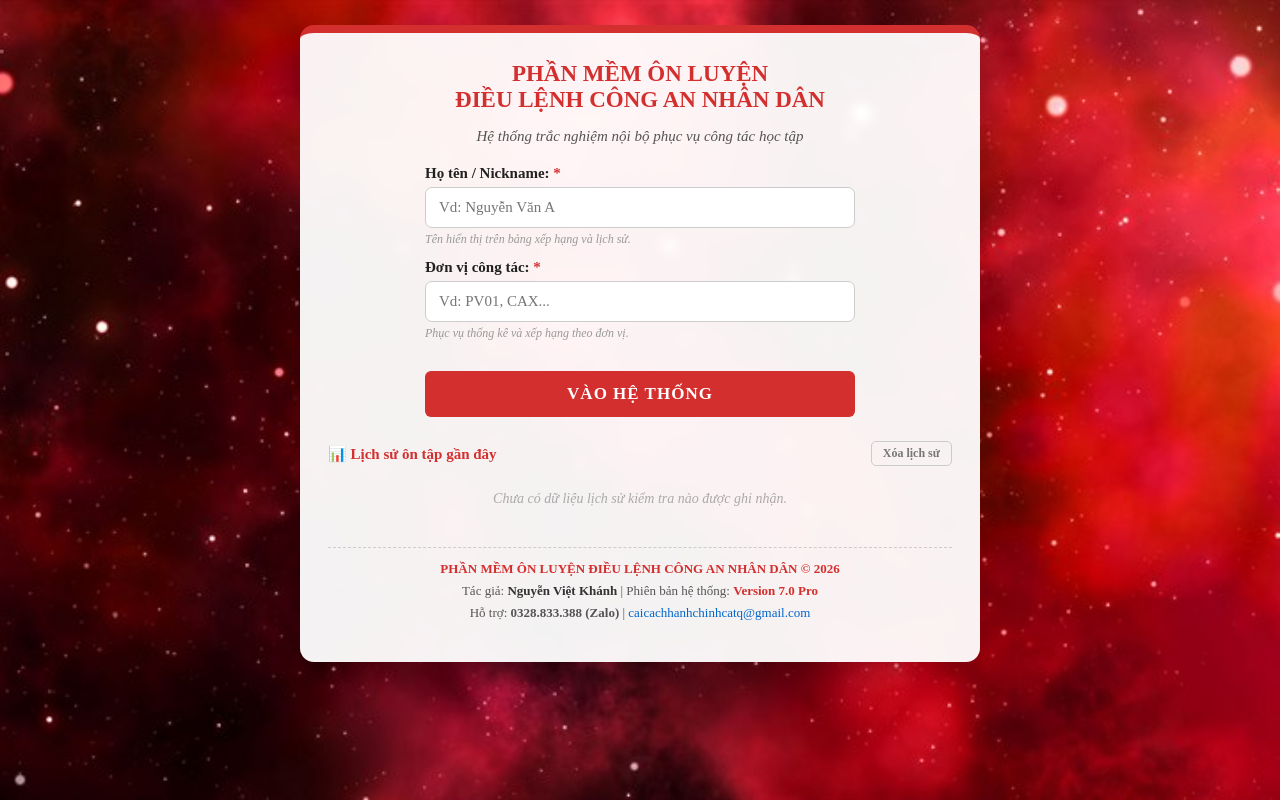
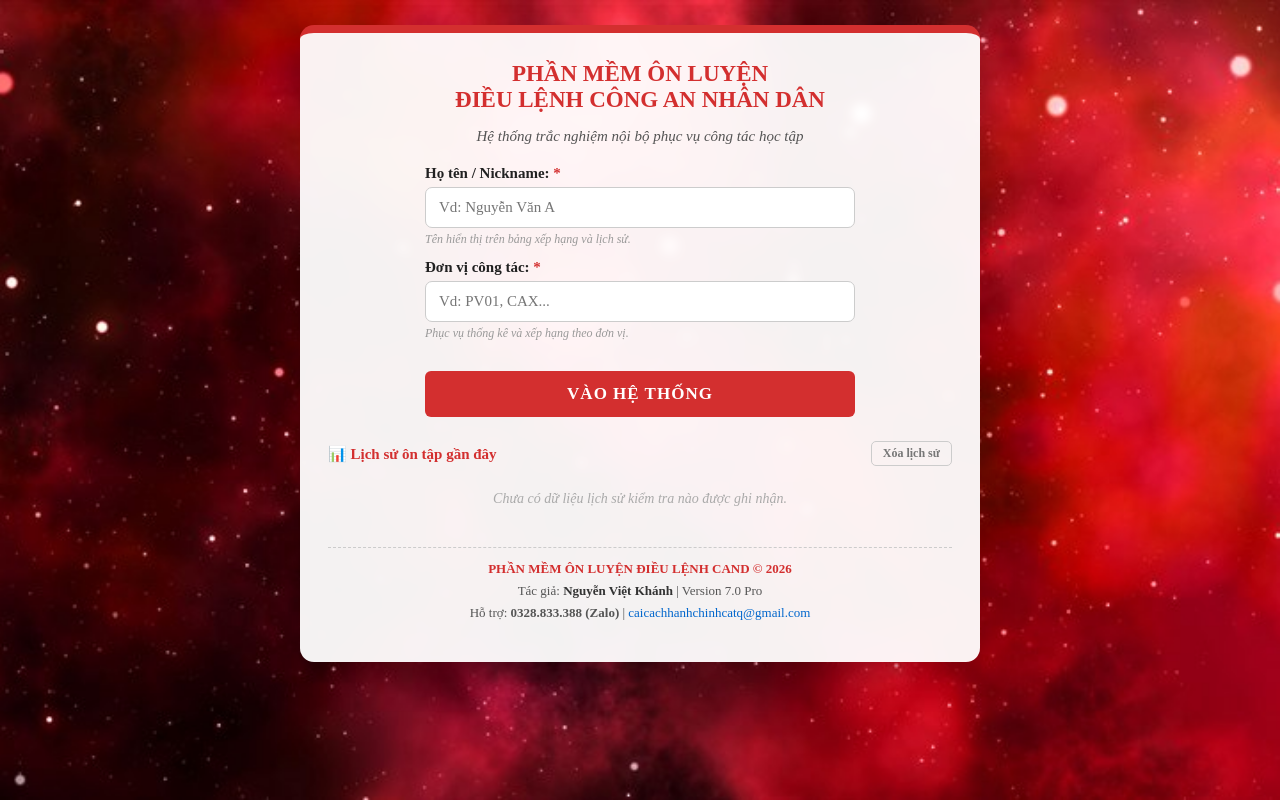
Before and after one commit to caicachhanhchinhcatq-alt/OnluyenDieulenhCAND, a plain HTML site: page index.html in a window 1280 px wide. Drawn offline with Linux system fonts and the light colour scheme.

Commit message:
up lan 3

```diff
--- a/index.html
+++ b/index.html
@@ -485,8 +485,8 @@
     </div>
 
     <div class="copyright-box">
-       <span class="copyright-title">PHẦN MỀM ÔN LUYỆN ĐIỀU LỆNH CÔNG AN NHÂN DÂN © 2026</span><br>
-       Tác giả: <span style="font-weight:bold; color:#333">Nguyễn Việt Khánh</span> | Phiên bản hệ thống: <span style="font-weight:bold; color:var(--primary)">Version 7.0 Pro</span><br>
+       <span class="copyright-title">PHẦN MỀM ÔN LUYỆN ĐIỀU LỆNH CAND © 2026</span><br>
+       Tác giả: <span style="font-weight:bold; color:#333">Nguyễn Việt Khánh</span> | Version 7.0 Pro</span><br>
        Hỗ trợ: <span style="font-weight:bold;">0328.833.388 (Zalo)</span> | <span style="color:#0066cc;">caicachhanhchinhcatq@gmail.com</span><br>
     </div>
 
```
